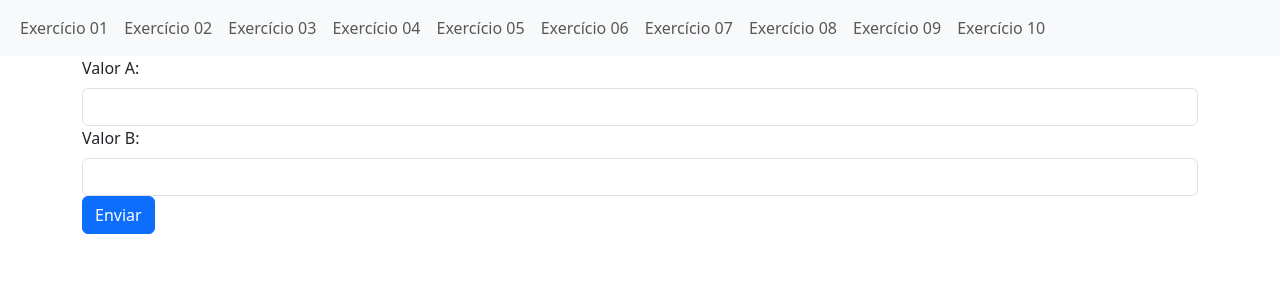
After one commit to LuAlbertoni/Linguagem-de-Programacao-IV, a PHP site: page /ex06/index.php in a window 1280 px wide. The commit adds this page. Shown: the top 300 px of the page. Run offline with PHP 8.4, Linux system fonts and the light colour scheme.

Commit message:
Adicionado Exercício 06 - Lista 02 Bootstrap

```diff
--- /dev/null
+++ b/Lista-de-Exercicios-02-Bootstrap/ex06/index.php
@@ -0,0 +1,24 @@
+<?php
+require_once "../header.php";
+?>
+
+<form action="script.php" method="post">
+    <div class="row">
+        <div class="col">
+            <label for="a" class="form-label">Valor A:</label>
+            <input type="text" name="a" id="a" class="form-control" required>
+            <label for="b" class="form-label">Valor B:</label>
+            <input type="text" name="b" id="b" class="form-control" required>
+            <div class="row">
+                <div class="col">
+                    <button type="submit" class="btn btn-primary">
+                        Enviar
+                    </button>
+                </div>
+            </div>
+        </div>
+    </div>
+</form>
+
+<?php
+require_once "../footer.php";
--- /dev/null
+++ b/Lista-de-Exercicios-02-Bootstrap/ex06/script.php
@@ -0,0 +1,6 @@
+<?php
+require_once "../header.php";
+
+echo "<p>" . compararNumeros($_POST['a'], $_POST['b']) . "</p>";
+
+require_once "../footer.php";
--- a/Lista-de-Exercicios-02-Bootstrap/funcoes.php
+++ b/Lista-de-Exercicios-02-Bootstrap/funcoes.php
@@ -58,3 +58,16 @@ function calcularFatorial($num)
 
     return $fat;
 }
+
+function compararNumeros($a, $b)
+{
+    if ($a == $b) {
+        return "Números iguais: $a";
+    } else {
+        if ($a < $b) {
+            return "$a $b";
+        } else {
+            return "$b $a";
+        }
+    }
+}
```
